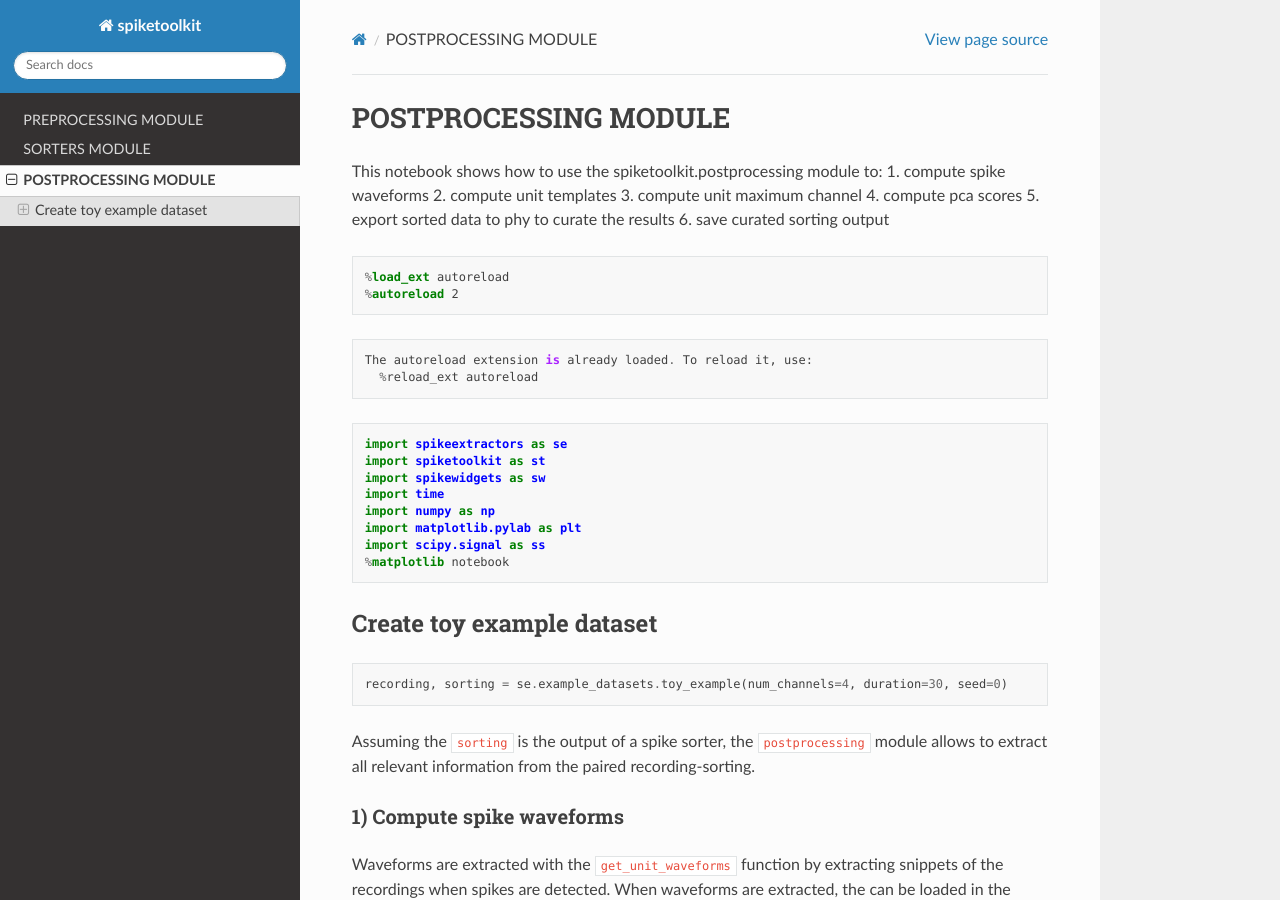
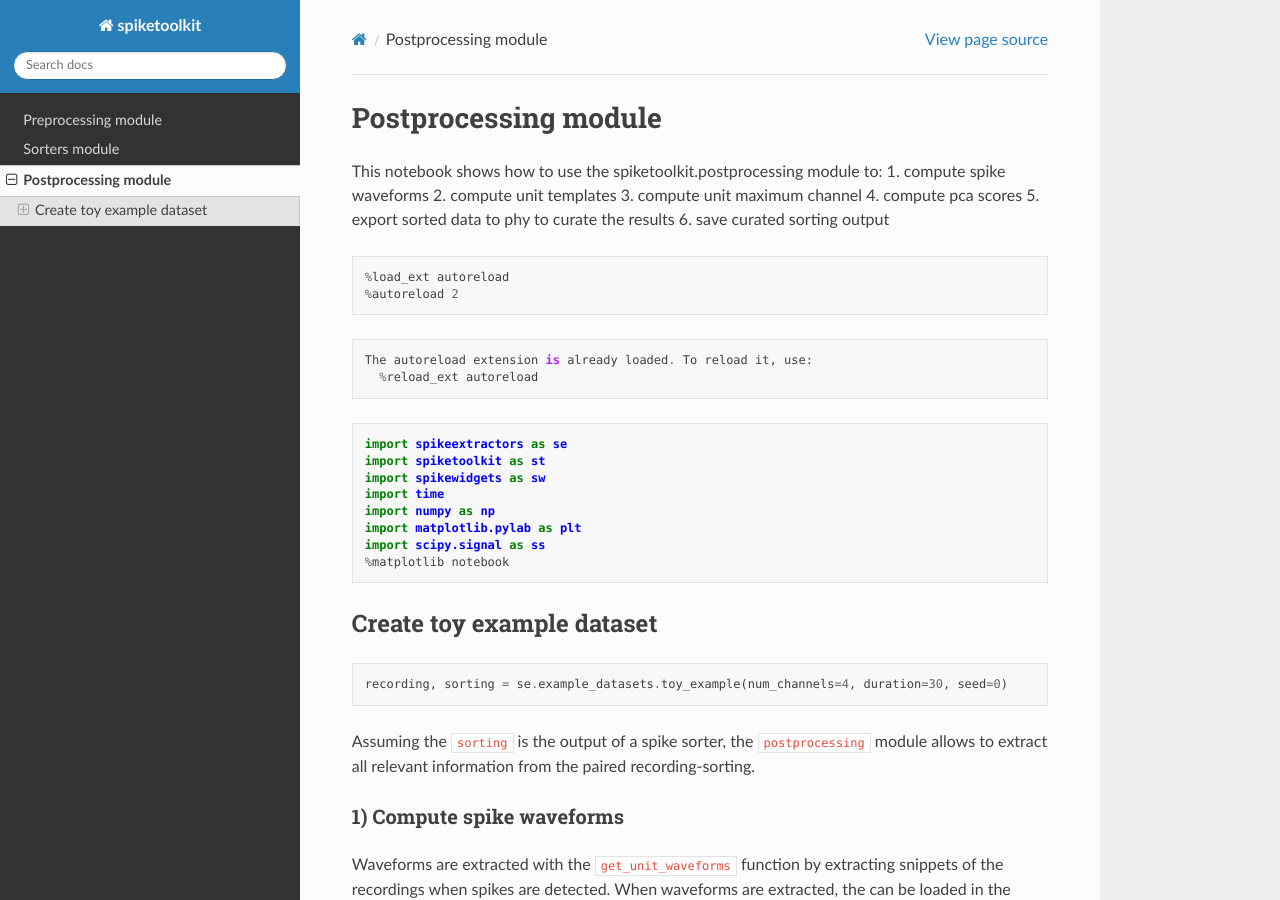
Before and after one commit to SpikeInterface/spiketoolkit, a Sphinx documentation site: the page built from docs/postprocessing_example.rst, in a window 1280 px wide and 900 px high. Built offline with Sphinx 7.4.7 and the Read the Docs theme 2.0.0, drawn with Linux system fonts in a browser that asks for light colours.

Commit message:
change code blocks to python

```diff
--- a/docs/postprocessing_example.rst
+++ b/docs/postprocessing_example.rst
@@ -1,5 +1,5 @@
 
-POSTPROCESSING MODULE
+Postprocessing module
 =====================
 
 This notebook shows how to use the spiketoolkit.postprocessing module
@@ -7,7 +7,7 @@
 maximum channel 4. compute pca scores 5. export sorted data to phy to
 curate the results 6. save curated sorting output
 
-.. code:: ipython3
+.. code:: python
 
     %load_ext autoreload
     %autoreload 2
@@ -19,7 +19,7 @@
       %reload_ext autoreload
 
 
-.. code:: ipython3
+.. code:: python
 
     import spikeextractors as se
     import spiketoolkit as st
@@ -33,7 +33,7 @@
 Create toy example dataset
 ~~~~~~~~~~~~~~~~~~~~~~~~~~
 
-.. code:: ipython3
+.. code:: python
 
     recording, sorting = se.example_datasets.toy_example(num_channels=4, duration=30, seed=0)
 
@@ -51,7 +51,7 @@
 chosen. Waveforms are returned as a list of np.arrays (n\_spikes,
 n\_channels, n\_points)
 
-.. code:: ipython3
+.. code:: python
 
     wf = st.postprocessing.get_unit_waveforms(recording, sorting, ms_before=1, ms_after=2,
                                             save_as_features=True, verbose=True)
@@ -73,7 +73,7 @@
 
 Now ``waveforms`` is a unit spike feature!
 
-.. code:: ipython3
+.. code:: python
 
     sorting.get_unit_spike_feature_names()
     wf[0].shape
@@ -87,7 +87,7 @@
 
 
 
-.. code:: ipython3
+.. code:: python
 
     # plotting waveforms of units 0,1,2 on channel 0
     plt.figure()
@@ -108,7 +108,7 @@
 of the waveforms is in channel [0,1] it will be assigned to group 0 and
 will have 2 channels and the same for group 1.
 
-.. code:: ipython3
+.. code:: python
 
     channel_groups = [[0, 1], [2, 3]]
     for ch in recording.get_channel_ids():
@@ -123,7 +123,7 @@
     0 1
 
 
-.. code:: ipython3
+.. code:: python
 
     wf_by_group = st.postprocessing.get_unit_waveforms(recording, sorting, ms_before=1, ms_after=2,
                                                        save_as_features=False, verbose=True,
@@ -159,7 +159,7 @@
 If waveforms have already been computd and stored as ``features``, those
 will be used. Templates can be saved as unit properties.
 
-.. code:: ipython3
+.. code:: python
 
     templates = st.postprocessing.get_unit_template(recording, sorting, max_num_waveforms=200,
                                                   save_as_property=True, verbose=True)
@@ -170,7 +170,7 @@
     Using 'waveforms' features
 
 
-.. code:: ipython3
+.. code:: python
 
     sorting.get_unit_property_names()
 
@@ -183,7 +183,7 @@
 
 
 
-.. code:: ipython3
+.. code:: python
 
     # plotting templates of units 0,1,2 on all four channels
     plt.figure()
@@ -202,7 +202,7 @@
 In the same way, one can get the ecording channel with the maximum
 amplitude and save it as a property.
 
-.. code:: ipython3
+.. code:: python
 
     max_chan = st.postprocessing.get_unit_max_channel(recording, sorting, save_as_property=True, verbose=True)
     print(max_chan)
@@ -214,7 +214,7 @@
     [0, 0, 1, 1, 1, 2, 2, 2, 2, 3]
 
 
-.. code:: ipython3
+.. code:: python
 
     sorting.get_unit_property_names()
 
@@ -233,7 +233,7 @@
 For some applications, for example validating the spike sorting output,
 PCA scores can be computed.
 
-.. code:: ipython3
+.. code:: python
 
     pca_scores = st.postprocessing.compute_pca_scores(recording, sorting, n_comp=3, verbose=True)
 
@@ -257,7 +257,7 @@
     (74, 3)
 
 
-.. code:: ipython3
+.. code:: python
 
     fig = plt.figure()
     ax = fig.add_subplot(111)
@@ -280,7 +280,7 @@
 PCA scores can be also computed electrode-wise. In the previous example,
 PCA was applied to the concatenation of the waveforms over channels.
 
-.. code:: ipython3
+.. code:: python
 
     pca_scores_by_electrode = st.postprocessing.compute_pca_scores(recording, sorting, n_comp=3, by_electrode=True)
 
@@ -305,7 +305,7 @@
 In this case, as expected, 3 principal components are extracted for each
 electrode.
 
-.. code:: ipython3
+.. code:: python
 
     fig = plt.figure()
     ax = fig.add_subplot(111)
@@ -335,7 +335,7 @@
 Below is an example of two simple, automatic curation methods you can
 run:
 
-.. code:: ipython3
+.. code:: python
 
     snr_list = st.validation.qualitymetrics.compute_unit_SNR(recording, sorting)
     print(snr_list)
@@ -346,7 +346,7 @@
     [19.321362668787952, 7.1347723790248265, 14.572200165415367, 10.3590295291215, 9.113611937904054, 9.107864682851742, 15.293601899433895, 7.666255328235154, 5.831489483534372, 18.519676449363974]
 
 
-.. code:: ipython3
+.. code:: python
 
     curated_sorting1 = st.postprocessing.threshold_min_num_spikes(sorting=sorting, min_num_spike_threshold=70)
     print("Unit spike train lengths uncurated: " + str([len(spike_train) for spike_train in [sorting.get_unit_spike_train(unit_id) for unit_id in sorting.get_unit_ids()]]))
@@ -363,7 +363,7 @@
 of spikes lower than the given threshold. It returns a sorting extractor
 without those units
 
-.. code:: ipython3
+.. code:: python
 
     curated_sorting2 = st.postprocessing.threshold_min_SNR(recording=recording, sorting=curated_sorting1,
                                                            min_SNR_threshold=6.0)
@@ -389,7 +389,7 @@
 
 First, we need to export the data to the phy format:
 
-.. code:: ipython3
+.. code:: python
 
     st.postprocessing.export_to_phy(recording, sorting, output_folder='phy', verbose=True)
 
@@ -416,11 +416,11 @@
 In this case, in phy, we manually merged to units. We can load back the
 curated data using the ``PhySortingExtractor``:
 
-.. code:: ipython3
+.. code:: python
 
     curated_sorting = se.PhySortingExtractor('phy/')
 
-.. code:: ipython3
+.. code:: python
 
     print('Before manual curation: ', len(sorting.get_unit_ids()))
     print('After manual curation: ', len(curated_sorting.get_unit_ids()))
@@ -438,6 +438,6 @@
 The curated recordings can be either saved in any other format, or the
 PhySortingExtractor can be used reload the data from the phy format.
 
-.. code:: ipython3
+.. code:: python
 
     se.MdaSortingExtractor.write_sorting(sorting=curated_sorting, save_path='curated_results.mda')
```
Also changed, not shown: docs/preprocessing_example.rst (+17 -17 lines), docs/sorters_example.rst (+25 -25 lines).
